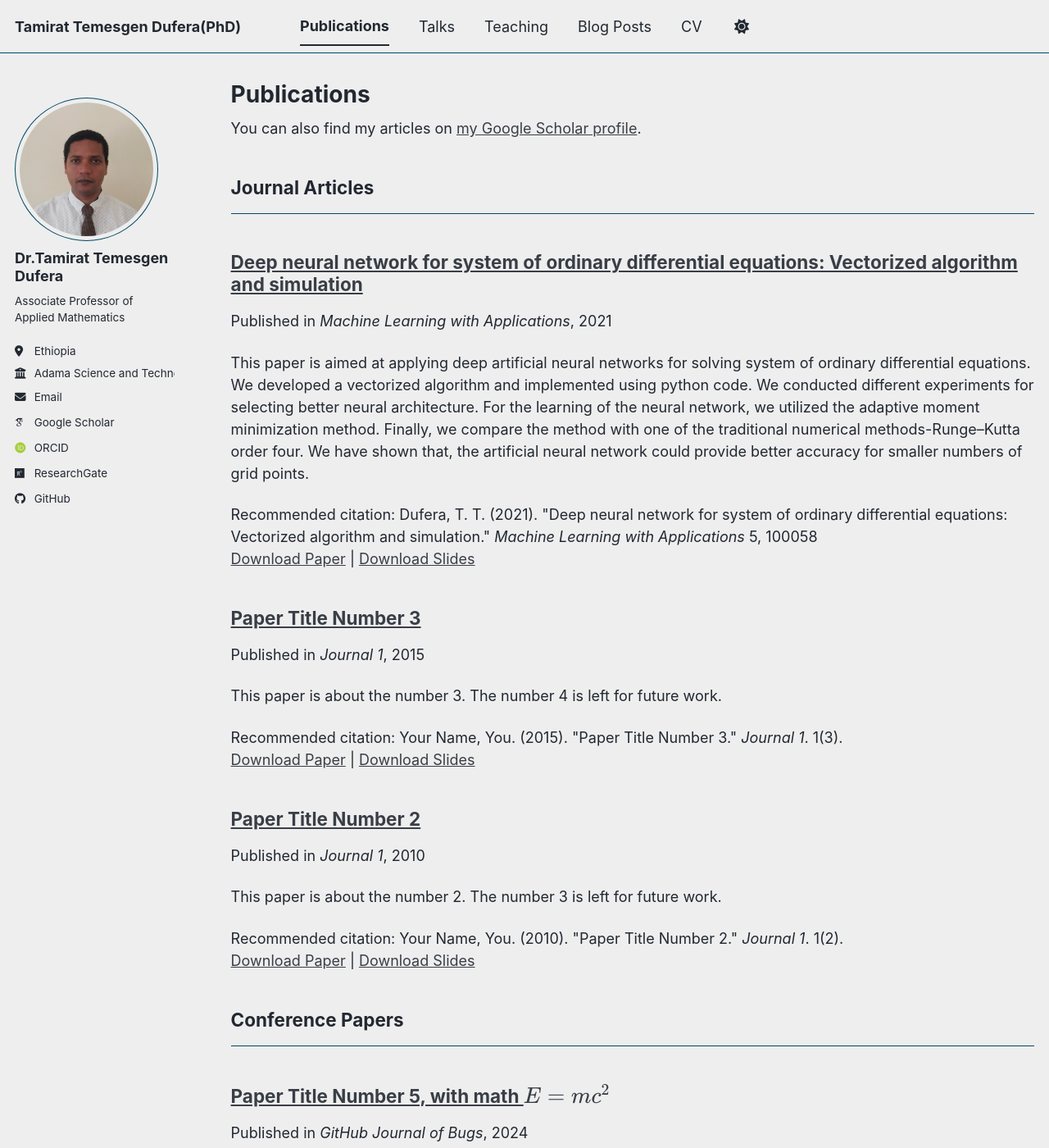
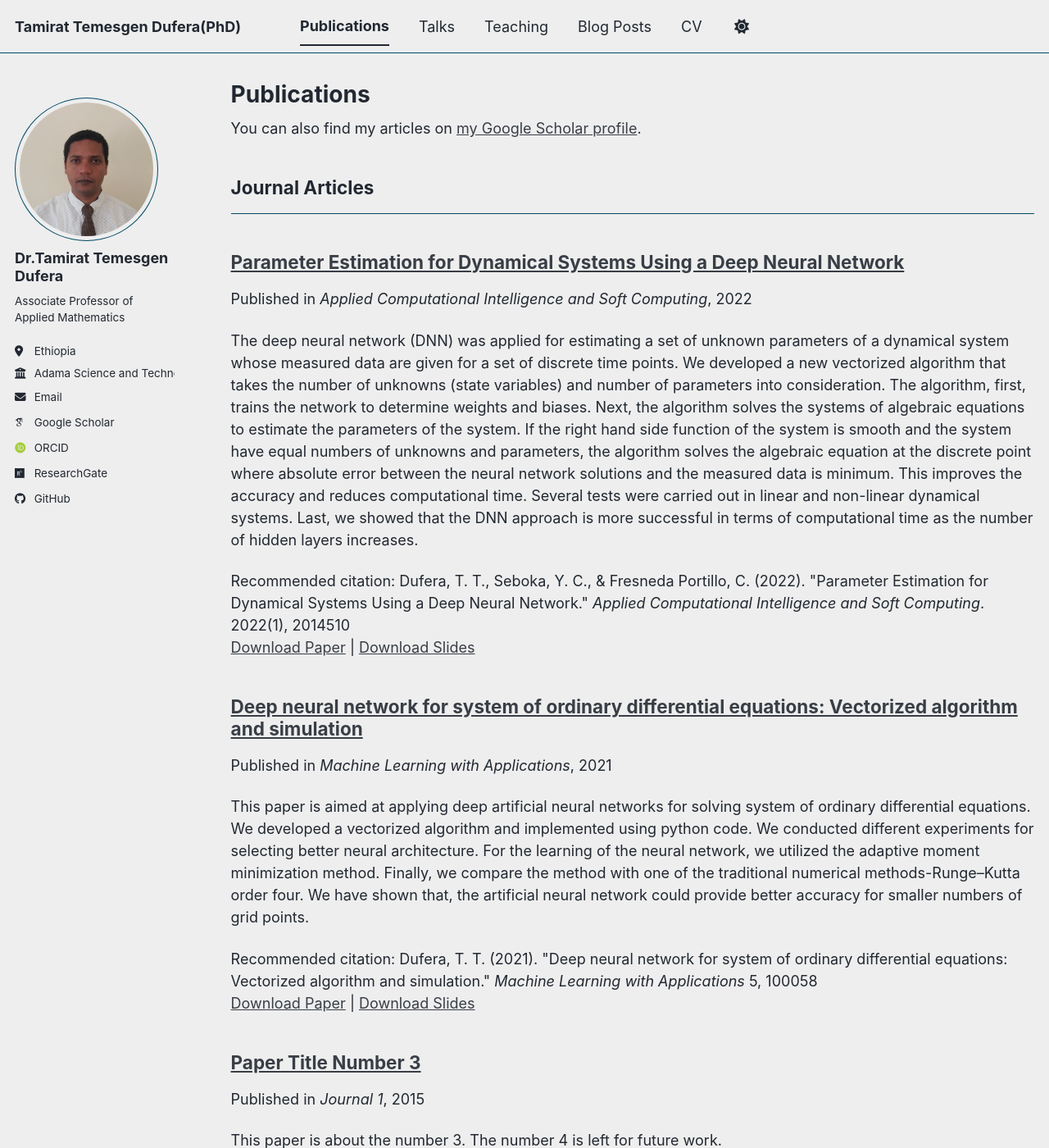
Before and after one commit to TamiratTDufera/TamiratTDufera.github.io, a Jekyll site: the page built from _pages/publications.html, in a window 1280 px wide and 1400 px high. Shown: the whole window at 82% size. Built offline with Jekyll 4.4.1, drawn with Linux system fonts in a browser that asks for light colours; some web fonts are replaced; a script bundle is joined from its source files by our own code; library files that are not in the unit come from our copies.

Commit message:
Update 2010-10-01-paper-title-number-2.md

```diff
--- a/_publications/2010-10-01-paper-title-number-2.md
+++ b/_publications/2010-10-01-paper-title-number-2.md
@@ -1,14 +1,14 @@
 ---
-title: "Paper Title Number 2"
+title: "Parameter Estimation for Dynamical Systems Using a Deep Neural Network"
 collection: publications
 category: manuscripts
 permalink: /publication/2010-10-01-paper-title-number-2
-excerpt: 'This paper is about the number 2. The number 3 is left for future work.'
-date: 2010-10-01
-venue: 'Journal 1'
+excerpt: 'The deep neural network (DNN) was applied for estimating a set of unknown parameters of a dynamical system whose measured data are given for a set of discrete time points. We developed a new vectorized algorithm that takes the number of unknowns (state variables) and number of parameters into consideration. The algorithm, first, trains the network to determine weights and biases. Next, the algorithm solves the systems of algebraic equations to estimate the parameters of the system. If the right hand side function of the system is smooth and the system have equal numbers of unknowns and parameters, the algorithm solves the algebraic equation at the discrete point where absolute error between the neural network solutions and the measured data is minimum. This improves the accuracy and reduces computational time. Several tests were carried out in linear and non-linear dynamical systems. Last, we showed that the DNN approach is more successful in terms of computational time as the number of hidden layers increases.'
+date: 2022-04-27
+venue: 'Applied Computational Intelligence and Soft Computing'
 slidesurl: 'https://academicpages.github.io/files/slides2.pdf'
 paperurl: 'https://academicpages.github.io/files/paper2.pdf'
-citation: 'Your Name, You. (2010). &quot;Paper Title Number 2.&quot; <i>Journal 1</i>. 1(2).'
+citation: 'Dufera, T. T., Seboka, Y. C., & Fresneda Portillo, C. (2022). &quot;Parameter Estimation for Dynamical Systems Using a Deep Neural Network.&quot; <i>Applied Computational Intelligence and Soft Computing</i>. 2022(1), 2014510'
 ---
 
 The contents above will be part of a list of publications, if the user clicks the link for the publication than the contents of section will be rendered as a full page, allowing you to provide more information about the paper for the reader. When publications are displayed as a single page, the contents of the above "citation" field will automatically be included below this section in a smaller font.
```
